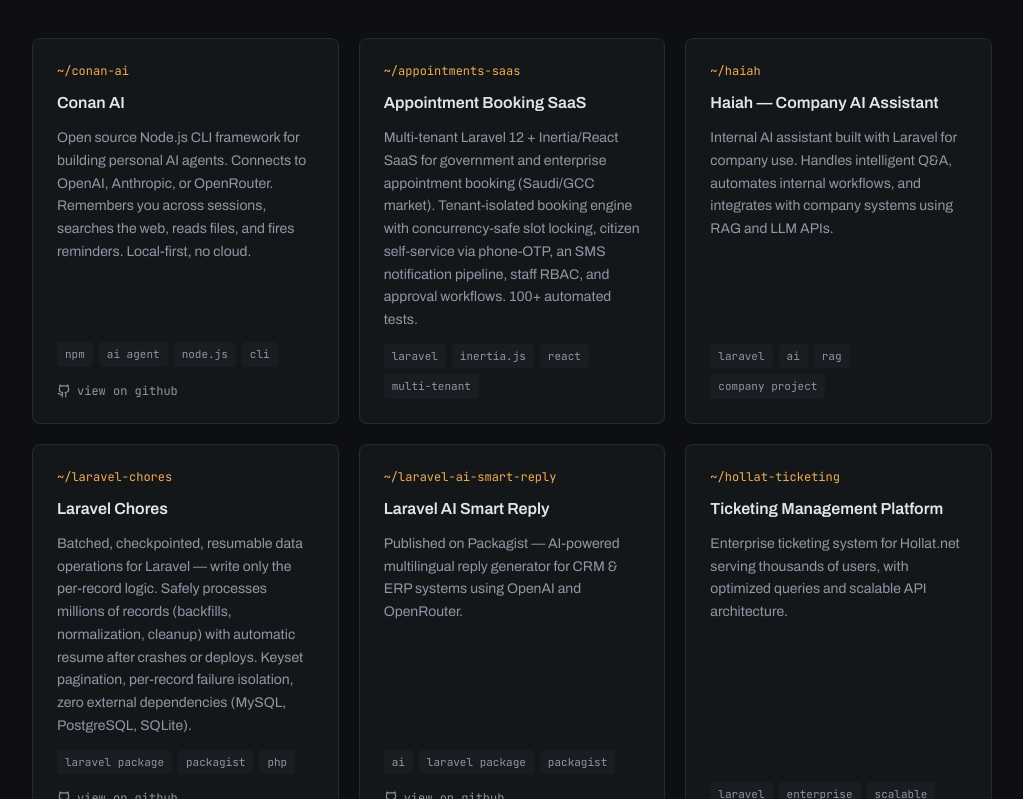
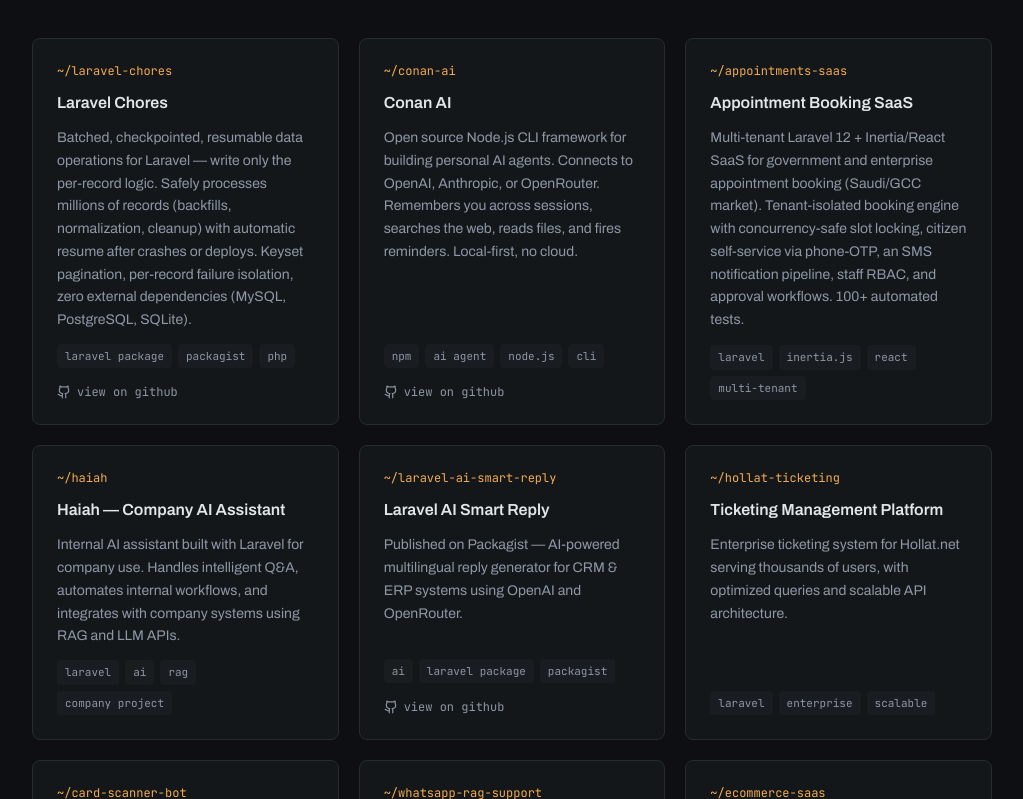
Before and after one commit to AmrLotfy/amrlotfy.github.io, a React (Vite) app: page / in a window 1280 px wide. Shown: the part 2581-3380 px from the top of the page, without its empty margins (128-1151 px from the left). Built offline with nearby package versions, Linux system fonts and the light colour scheme; the HTML template or start-up script is replaced by a standard one.

Commit message:
Move Laravel Chores to first project in site and CV

```diff
--- a/src/components/Projects.tsx
+++ b/src/components/Projects.tsx
@@ -4,6 +4,15 @@ import { ExternalLink, Github } from "lucide-react";
 const categories = ["All", "Laravel", "AI & Automation", "Open Source"];
 
 const projects = [
+  {
+    title: "Laravel Chores",
+    path: "~/laravel-chores",
+    category: "Open Source",
+    tags: ["laravel package", "packagist", "php"],
+    description: "Batched, checkpointed, resumable data operations for Laravel — write only the per-record logic. Safely processes millions of records (backfills, normalization, cleanup) with automatic resume after crashes or deploys. Keyset pagination, per-record failure isolation, zero external dependencies (MySQL, PostgreSQL, SQLite).",
+    link: "https://github.com/AmrLotfy/laravel-chores",
+    featured: true,
+  },
   {
     title: "Conan AI",
     path: "~/conan-ai",
@@ -27,15 +36,6 @@ const projects = [
     category: "AI & Automation",
     tags: ["laravel", "ai", "rag", "company project"],
     description: "Internal AI assistant built with Laravel for company use. Handles intelligent Q&A, automates internal workflows, and integrates with company systems using RAG and LLM APIs.",
-    featured: true,
-  },
-  {
-    title: "Laravel Chores",
-    path: "~/laravel-chores",
-    category: "Open Source",
-    tags: ["laravel package", "packagist", "php"],
-    description: "Batched, checkpointed, resumable data operations for Laravel — write only the per-record logic. Safely processes millions of records (backfills, normalization, cleanup) with automatic resume after crashes or deploys. Keyset pagination, per-record failure isolation, zero external dependencies (MySQL, PostgreSQL, SQLite).",
-    link: "https://github.com/AmrLotfy/laravel-chores",
     featured: true,
   },
   {
```
Also changed, not shown: 1 other file (tests, documents, lock files or other folders).
